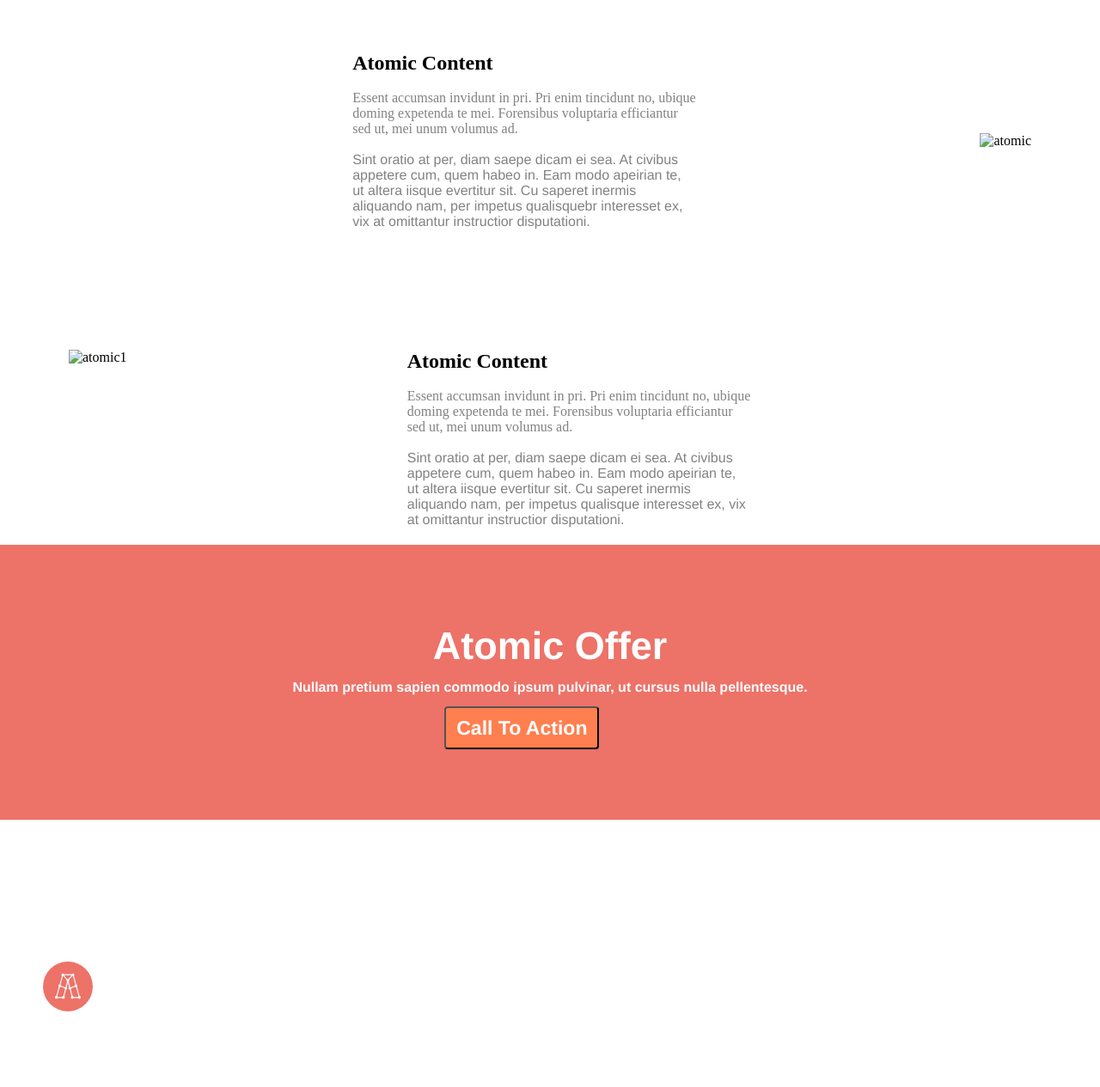
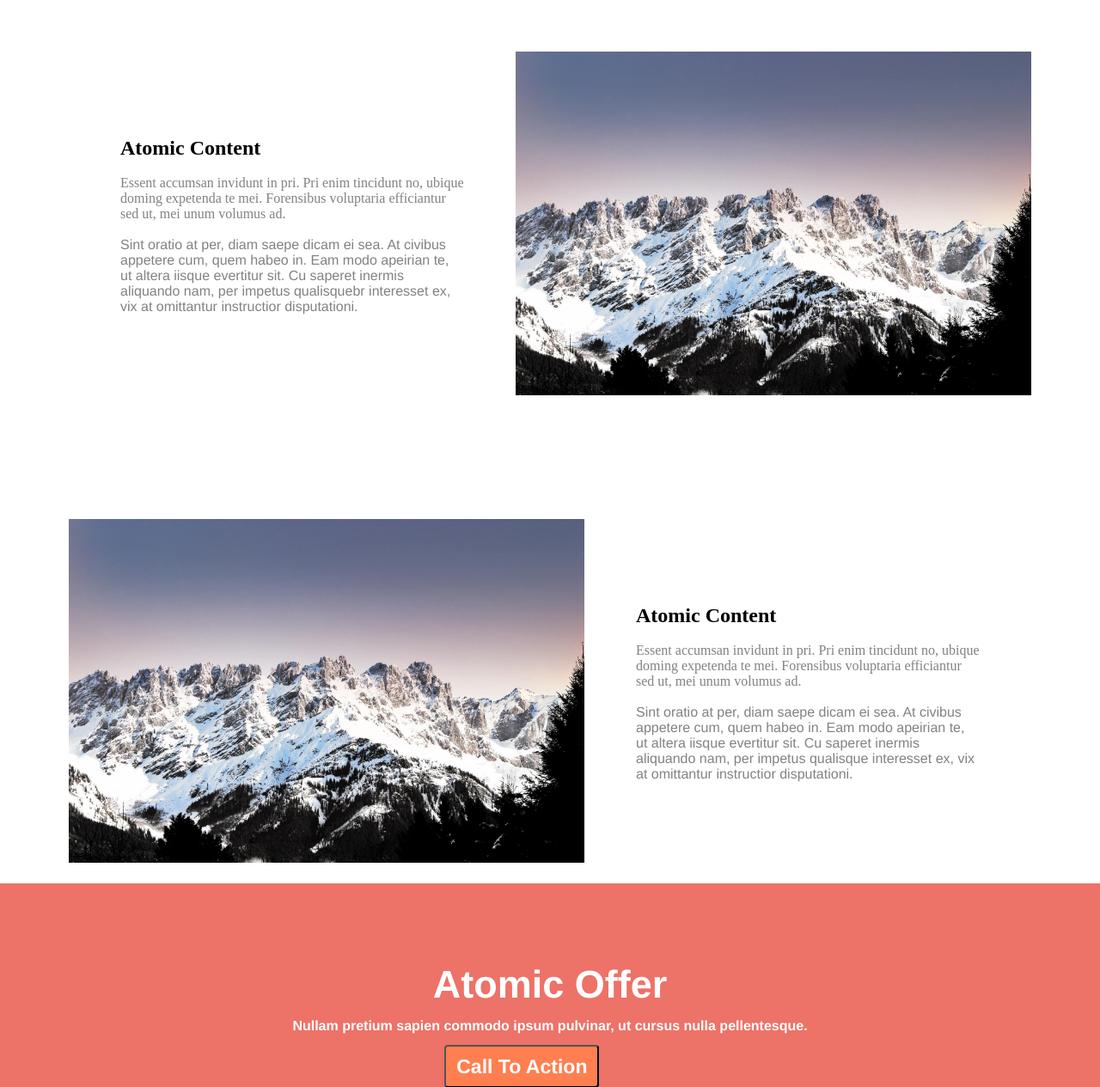
Before and after one commit to Vaishnav818/Atomic-lite-website, a plain HTML site: page index.html in a window 1280 px wide. Shown: the part 1378-2643 px from the top of the page at 86% size. Drawn offline with Linux system fonts and the light colour scheme.

Commit message:
first commit

```diff
--- a/atomic.css
+++ b/atomic.css
@@ -1,5 +1,5 @@
 body{
-    background-image: url(/atomic-img-02.jpg);
+    background-image: url(./img/atomic-img-02.jpg);
     justify-content: center;
     background-attachment: fixed;
 }
@@ -73,24 +73,7 @@ button{
     height: 300px;
     padding: 10px 60px;
 }
-/* .done{
-    background-color: white;
-    height: 500px;
-    padding: 10px 60px;
 
-}
-.start{
-    float: left;
-    width: 33.33%;
-    padding: 15px;
-    color:black
-
-}
-.row::after {
-    content: "";
-    display: table;
-    clear: both;
-} */
 .done {
     background-color: white;
     padding: 10px 60px;
@@ -110,7 +93,6 @@ button{
     flex: 1;
     padding: 15px;
     color: black;
-    /* text-align: center; */
     justify-content: center;
     display: flex;
   }
@@ -118,37 +100,13 @@ button{
   .empty {
     visibility: hidden;
   }
-/* .second{
-    text-align: center;
-  }
-   */
-/* .right{
-    float: right;
-    padding: 80px;
-    content: "";
-    clear: both;
-    display: table;
 
-}    */
 .white{
     background-color: white;
     align-items: center;
     padding: 20px 80px;
-    /* display: flex;
-    flex-direction: column;
-    justify-content: center; */
 }
-/* .left{
-    float: left;
-    padding: 80px;
-    content: "";
-    clear: both;
-    display: table;
 
-} */
-/* .column2{
-    margin-bottom: 20px;
-} */
  .space{
     margin-bottom: 15px;
     text-align: center;
@@ -159,8 +117,6 @@ button{
 }
 .button2{
     background-color: coral;
-    /* padding:10px; */
-    /* border-radius: 4px; */
     font-family: 'Franklin Gothic Medium', 'Arial Narrow', Arial, sans-serif;
     color: white;
     font-weight:bolder;
--- a/atomic.html
+++ b/index.html
@@ -127,14 +127,14 @@
 
             </div>
             <div>
-                <img class="right" src="/atomic-img-02.jpg" alt="atomic" width="600" height="400">
+                <img class="right" src="./img/atomic-img-02.jpg" alt="atomic" width="600" height="400">
 
             </div>
         </div>
         <div class="white">
             <div class="write" style="display: flex; justify-content: space-between;">
                 <div>
-                    <img class="left" src="/atomic-img-02.jpg" alt="atomic1" width="600" height="400">
+                    <img class="left" src="./img/atomic-img-02.jpg" alt="atomic1" width="600" height="400">
                 </div>
                 <div style="max-width: 400px; margin: auto;">
                     <h2>Atomic Content</h2> <br>
@@ -162,7 +162,7 @@
             </div>
         </div>
         <footer class="final"
-            style="background-image: url(/AtomicWeb/img/atomic-footer-bg.jpg); height: 500px; display: flex; justify-content: space-between; align-items: center;">
+            style="background-image: url(./img/atomic-footer-bg.jpg); height: 500px; display: flex; justify-content: space-between; align-items: center;">
             <div style="display: flex; justify-content: space-between ; width: 100%; align-items: center;">
                 <div style="text-align: start; padding: 50px; width: 50%;">
                     <img src="./img/new image.svg" alt=""> <br><br>
@@ -203,7 +203,7 @@
                 </div>
             </div>
         </footer>
-        <div class="result" style="background-image: url(/AtomicWeb/img/atomic-footer-bg.jpg); height: 80px;">
+        <div class="result" style="background-image: url(./img/atomic-footer-bg.jpg); height: 80px;">
             <h4 style="color: white; ">© 2024 All rights reserved.</h4>
             <h4 style="color: white;">Developed by GiantFocal</h4>
 
```
